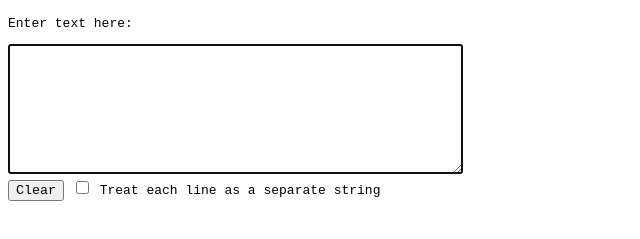
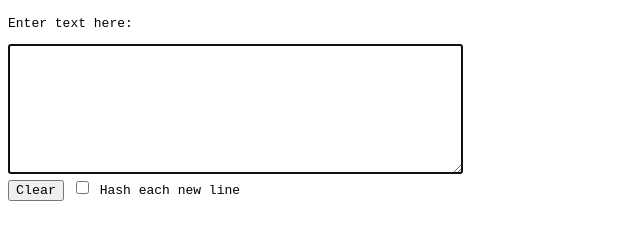
Before and after one commit to VBS-you/sha256-online-hasher, a plain HTML site: page index.html in a window 1280 px wide. Shown: the part 49-288 px from the top of the page, without its empty margins (0-640 px from the left). Drawn offline with Linux system fonts and the light colour scheme.

Commit message:
change checkbox label text

```diff
--- a/index.html
+++ b/index.html
@@ -29,7 +29,7 @@
     <div class="row" role="separator">
       <button onclick="clear_all()">Clear</button>
       <input type="checkbox" name="hash-lines" id="hash-lines" onclick="set_result()">
-      <label for="hash-lines">Treat each line as a separate string</label>
+      <label for="hash-lines">Hash each new line</label>
     </div>
 
     <div class="row" role="separator">
```
